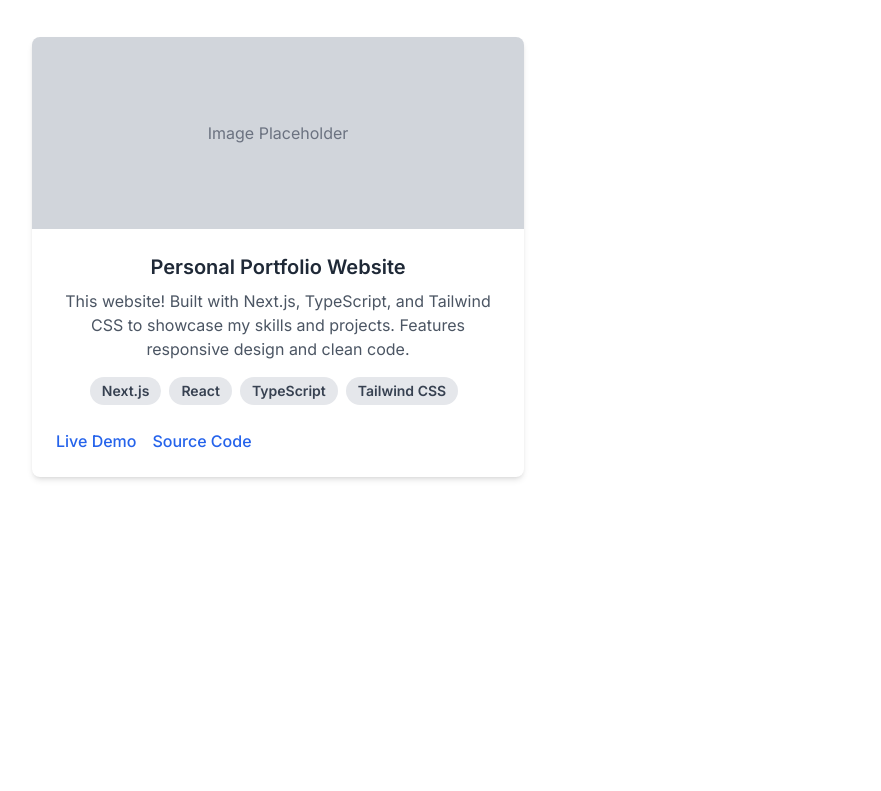
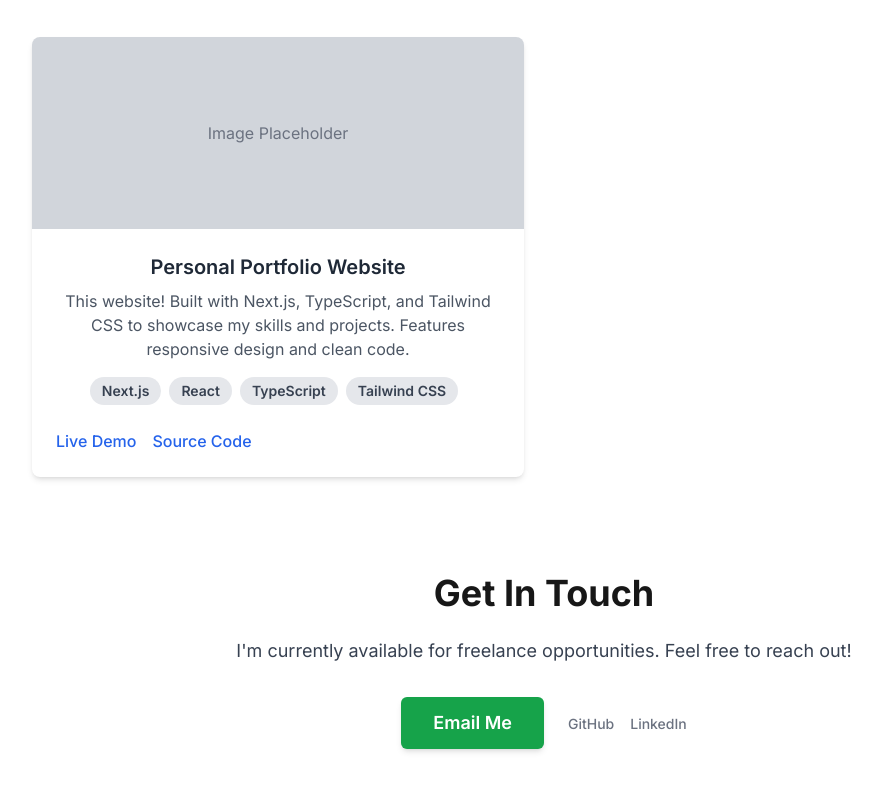
Before and after one commit to jeffgicharu/jeff-gicharu-portfolio, a Next.js app: page / in a window 1280 px wide. Shown: the part 1671-2462 px from the top of the page, without its empty margins (96-977 px from the left). Before the commit the page ends 2340 px from the top, so only its background shows below. Built offline with nearby package versions, Linux system fonts and the light colour scheme.

Commit message:
feat: Add Contact section with email and social links

```diff
--- a/src/app/page.tsx
+++ b/src/app/page.tsx
@@ -1,10 +1,10 @@
 // src/app/page.tsx
 
 import Link from 'next/link'; // Keep Link import
-import Image from 'next/image'; // Import Image for project screenshots
+import Image from 'next/image'; // Keep Image import
 
 export default function Home() {
-  // Define skills array for easier management
+  // Define skills array
   const skills = {
     Languages: ["JavaScript (ES6+)", "HTML5", "CSS3"],
     Frameworks: ["React", "Next.js"],
@@ -13,20 +13,24 @@ export default function Home() {
     Concepts: ["Responsive Design", "API Integration", "Version Control", "Basic Accessibility", "Web Performance Basics"]
   };
 
-  // Define initial projects data (will expand later)
+  // Define projects data
   const projects = [
     {
       title: "Personal Portfolio Website",
       description: "This website! Built with Next.js, TypeScript, and Tailwind CSS to showcase my skills and projects. Features responsive design and clean code.",
       imageUrl: "/images/portfolio-screenshot.png", // Placeholder image path
       liveUrl: "#", // Link to itself (or deployed URL later)
-      // *** UPDATED repoUrl ***
       repoUrl: "https://github.com/jeffgicharu/jeff-gicharu-portfolio", // Using your username and project name
       tags: ["Next.js", "React", "TypeScript", "Tailwind CSS"]
     },
     // Add Project 2 (Data Dashboard) here later
   ];
 
+  // Define contact info
+  const contactEmail = "jkaharu2970@gmail.com";
+  const githubUrl = "https://github.com/jeffgicharu";
+  // *** UPDATED LinkedIn URL ***
+  const linkedinUrl = "https://www.linkedin.com/in/jeff-gicharu-0924a4217/"; // Your actual LinkedIn URL
 
   return (
     // Main container
@@ -88,33 +92,20 @@ export default function Home() {
       </section>
 
       {/* Projects Section */}
-      <section id="projects" className="w-full max-w-5xl text-center mb-16 md:mb-24"> {/* Increased max-width */}
+      <section id="projects" className="w-full max-w-5xl text-center mb-16 md:mb-24">
         <h2 className="text-3xl md:text-4xl font-bold mb-10">
           Projects
         </h2>
-        {/* Grid container for project cards */}
         <div className="grid grid-cols-1 md:grid-cols-2 gap-8 md:gap-10">
           {projects.map((project) => (
-            <div key={project.title} className="bg-white dark:bg-gray-800 rounded-lg shadow-md overflow-hidden flex flex-col"> {/* Added flex flex-col */}
-              {/* Project Image Placeholder */}
+            <div key={project.title} className="bg-white dark:bg-gray-800 rounded-lg shadow-md overflow-hidden flex flex-col">
               <div className="w-full h-48 bg-gray-300 dark:bg-gray-700 flex items-center justify-center">
-                 {/* Replace with Next/Image later */}
                  <span className="text-gray-500 dark:text-gray-400">Image Placeholder</span>
-                 {/* Example using Next/Image (requires setup in public folder):
-                 <Image
-                   src={project.imageUrl}
-                   alt={`${project.title} screenshot`}
-                   width={500} // Adjust as needed
-                   height={300} // Adjust as needed
-                   className="object-cover w-full h-full" // Ensure image covers the area
-                 />
-                 */}
+                 {/* <Image src={project.imageUrl} alt={`${project.title} screenshot`} width={500} height={300} className="object-cover w-full h-full" /> */}
               </div>
-              {/* Project Content */}
-              <div className="p-6 flex flex-col flex-grow"> {/* Added flex-grow */}
+              <div className="p-6 flex flex-col flex-grow">
                 <h3 className="text-xl font-semibold mb-2 text-gray-800 dark:text-white">{project.title}</h3>
-                <p className="text-gray-600 dark:text-gray-400 mb-4 flex-grow">{project.description}</p> {/* Added flex-grow */}
-                {/* Tech Tags */}
+                <p className="text-gray-600 dark:text-gray-400 mb-4 flex-grow">{project.description}</p>
                 <div className="mb-4">
                   {project.tags.map(tag => (
                     <span key={tag} className="inline-block bg-gray-200 dark:bg-gray-700 rounded-full px-3 py-1 text-sm font-semibold text-gray-700 dark:text-gray-200 mr-2 mb-2">
@@ -122,8 +113,7 @@ export default function Home() {
                     </span>
                   ))}
                 </div>
-                {/* Links */}
-                <div className="mt-auto flex justify-start space-x-4"> {/* Pushes links to bottom */}
+                <div className="mt-auto flex justify-start space-x-4">
                   <Link href={project.liveUrl} target="_blank" rel="noopener noreferrer" className="text-blue-600 hover:text-blue-800 dark:hover:text-blue-400 font-medium">
                     Live Demo
                   </Link>
@@ -137,7 +127,38 @@ export default function Home() {
         </div>
       </section>
 
-      {/* Contact Section will go below here */}
+      {/* Contact Section */}
+      <section id="contact" className="w-full max-w-4xl text-center pb-16 md:pb-24"> {/* Added padding-bottom */}
+         <h2 className="text-3xl md:text-4xl font-bold mb-6">
+          Get In Touch
+        </h2>
+        <p className="text-lg text-gray-700 dark:text-gray-300 mb-8">
+          I'm currently available for freelance opportunities. Feel free to reach out!
+        </p>
+        <div className="flex flex-col md:flex-row justify-center items-center space-y-4 md:space-y-0 md:space-x-6">
+          {/* Email Link */}
+          <a
+            href={`mailto:${contactEmail}`}
+            className="inline-block bg-green-600 text-white text-lg font-semibold py-3 px-8 rounded-md shadow-md hover:bg-green-700 focus:outline-none focus:ring-2 focus:ring-green-500 focus:ring-opacity-50 transition-colors duration-200"
+          >
+            Email Me
+          </a>
+           {/* Social Links */}
+           <div className="flex space-x-4">
+             <a href={githubUrl} target="_blank" rel="noopener noreferrer" className="text-gray-500 hover:text-gray-700 dark:hover:text-gray-300 transition-colors duration-200">
+               {/* Replace with GitHub Icon later */}
+               <span className="text-sm font-medium">GitHub</span>
+             </a>
+             {/* Conditionally render LinkedIn link */}
+             {linkedinUrl.startsWith('https://') && (
+                <a href={linkedinUrl} target="_blank" rel="noopener noreferrer" className="text-gray-500 hover:text-gray-700 dark:hover:text-gray-300 transition-colors duration-200">
+                  {/* Replace with LinkedIn Icon later */}
+                  <span className="text-sm font-medium">LinkedIn</span>
+                </a>
+             )}
+           </div>
+        </div>
+      </section>
 
     </main>
   );
```
